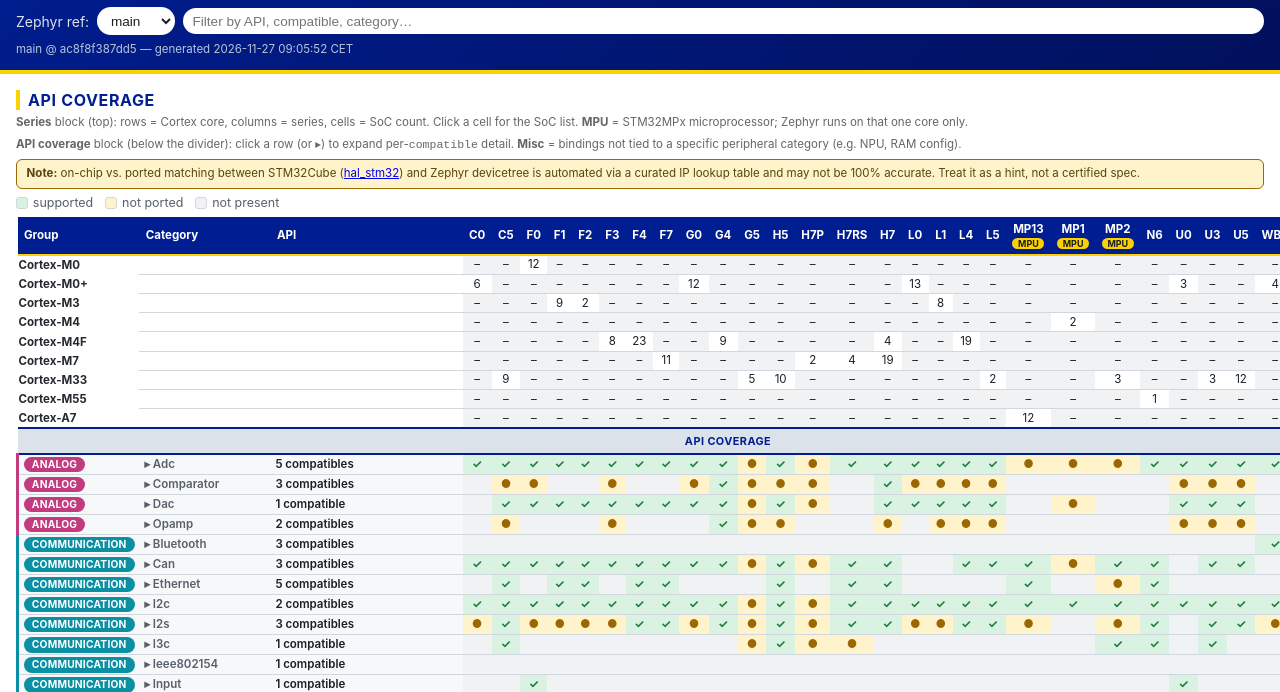
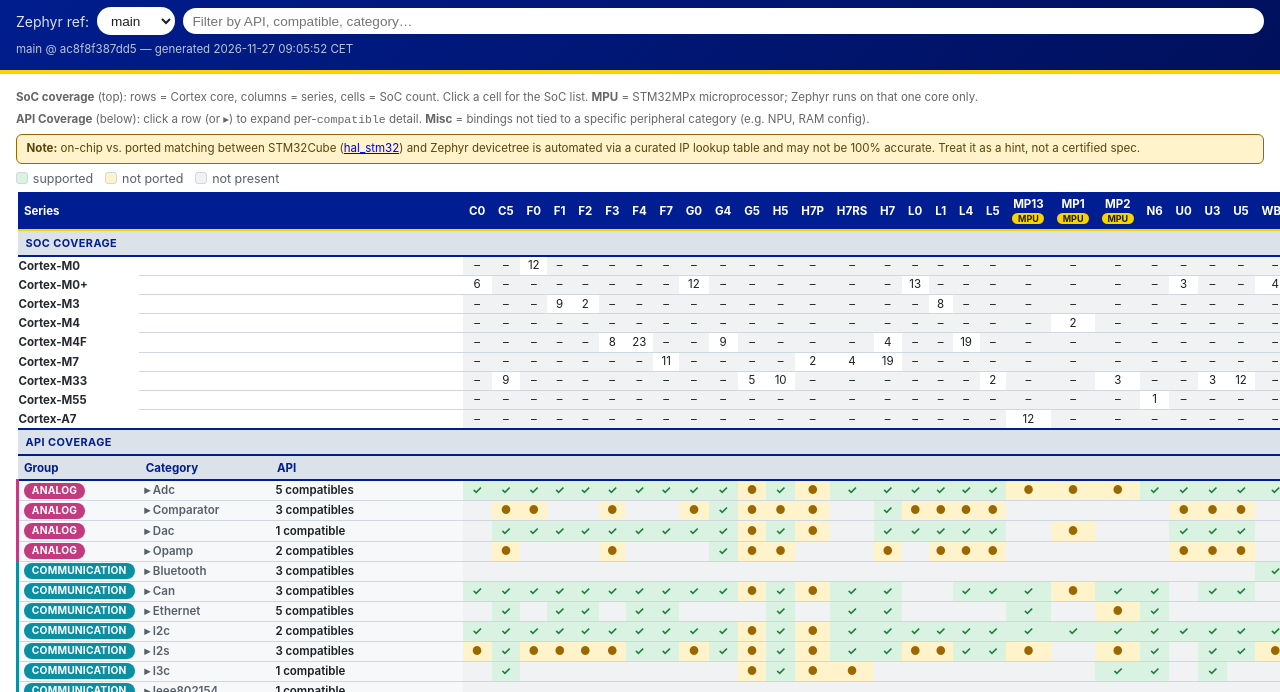
Before and after one commit to erwango/zephyr_stm32_hw_support, a plain HTML site: page index.html in a window 1280 px wide. Shown: the part 88-780 px from the top of the page. Drawn offline with Linux system fonts and the light colour scheme.

Commit message:
dashboard: clarify the combined table's 4-level header hierarchy
- Split the single header row into: a sticky top-level row showing only
  "Series" + the series names/MPU badges; a "SoC coverage"/"API Coverage"
  caption row for each block; and, below "API Coverage", a sub-header row
  with the Group/Category/API/Ported % column labels and per-series
  ported %. All rows keep the same cell count so column-hover alignment
  and the sticky header stay correct throughout.
- Left-justify the caption rows (they inherited the table's default
  centered text-align) and the pre-existing color-key legend.
- Style the Group/Category/API sub-header like the caption row above it
  (light-blue/dark-blue) instead of like the sticky top header (solid
  blue/white), so it reads as part of "API Coverage" rather than a
  second, unrelated top-level header.
- Move the global ported-% badge into the "API Coverage" caption row and
  drop the now-redundant "API coverage" heading above the table.

Co-authored-by: Copilot <223556219+Copilot@users.noreply.github.com>
Signed-off-by: Erwan Gouriou <erwan.gouriou@st.com>

```diff
--- a/assets/app.js
+++ b/assets/app.js
@@ -191,15 +191,13 @@ function computeCoverageStats(report) {
   return { byCategory, bySeries, global: coverageRatio(globalSupported, globalNotPorted) };
 }
 
-function updateCoverageBadge(stats) {
-  const badge = document.getElementById("coverage-badge");
-  if (!stats) {
-    badge.classList.add("hidden");
-    return;
-  }
+function buildCoverageBadge(stats) {
+  if (!stats) return null;
+  const badge = document.createElement("span");
+  badge.className = "coverage-badge";
   badge.textContent = `${formatCoverage(stats.global)} ported`;
   badge.title = "Ported / (ported + on-chip, not ported) across all hardware categories and series";
-  badge.classList.remove("hidden");
+  return badge;
 }
 
 function matchesFilter(category, api, needle) {
@@ -289,16 +287,50 @@ function buildSeriesRows(report, series, cols) {
   return rows;
 }
 
-// Divider row between the Series block and the API coverage block: the two
-// are rendered as one table (so series columns line up), but this keeps it
-// clear they are conceptually two different tables.
-function buildMajorDividerRow(colCount, label) {
+// Section title row: marks which of the two conceptual tables (Series /
+// API coverage) the rows that follow belong to. An optional extra node
+// (e.g. the global ported-% badge) can be appended after the label.
+function buildSectionTitleRow(colCount, label, extraNode) {
   const tr = document.createElement("tr");
-  tr.className = "major-divider-row";
+  tr.className = "section-title-row";
   const td = document.createElement("td");
   td.colSpan = colCount;
-  td.textContent = label;
+  td.appendChild(document.createTextNode(label));
+  if (extraNode) td.appendChild(extraNode);
   tr.appendChild(td);
+  return tr;
+}
+
+// Column-label sub-header for the API coverage block (Group/Category/API/
+// [Ported %] + per-series ported %), shown once right below the "API
+// coverage" section title and above the first category row. Kept out of
+// the sticky top-level <thead> (which only ever shows "Series" + the
+// series names) so that header stays uncluttered while scrolling.
+function buildCoverageSubHeaderRow(seriesObjs, stats) {
+  const tr = document.createElement("tr");
+  tr.className = "coverage-subheader-row";
+  for (const label of ["Group", "Category", "API"]) {
+    const th = document.createElement("th");
+    th.textContent = label;
+    th.className = "col-header-text";
+    tr.appendChild(th);
+  }
+  if (state.showStats) {
+    const th = document.createElement("th");
+    th.textContent = "Ported %";
+    th.className = "col-header-text";
+    th.title = "Ported / (ported + on-chip, not ported); hardware categories only";
+    tr.appendChild(th);
+  }
+  for (const s of seriesObjs) {
+    const th = document.createElement("th");
+    if (stats) {
+      th.textContent = formatCoverage(stats.bySeries.get(s.name));
+      th.title = `${s.name}: ported / (ported + on-chip, not ported)`;
+      th.className = "series-coverage-badge";
+    }
+    tr.appendChild(th);
+  }
   return tr;
 }
 
@@ -445,23 +477,18 @@ function renderTable(report, filter) {
   const cols = metaColCount();
   const needle = filter.trim().toLowerCase();
   const stats = state.showStats && report.hal_stm32_commit ? computeCoverageStats(report) : null;
-  updateCoverageBadge(stats);
 
   const table = document.createElement("table");
   const thead = document.createElement("thead");
   const headRow = document.createElement("tr");
-  for (const label of ["Group", "Category", "API"]) {
-    const th = document.createElement("th");
-    th.textContent = label;
-    th.className = "col-header-text";
-    headRow.appendChild(th);
-  }
-  if (state.showStats) {
-    const th = document.createElement("th");
-    th.textContent = "Ported %";
-    th.className = "col-header-text";
-    th.title = "Ported / (ported + on-chip, not ported); hardware categories only";
-    headRow.appendChild(th);
+  const seriesLabel = document.createElement("th");
+  seriesLabel.textContent = "Series";
+  seriesLabel.className = "col-header-text";
+  headRow.appendChild(seriesLabel);
+  // Blank filler cells so this row keeps the same cell count as every row
+  // below (see buildSeriesRows), keeping series columns' cellIndex aligned.
+  for (let i = 1; i < cols; i++) {
+    headRow.appendChild(document.createElement("th"));
   }
   for (const s of seriesObjs) {
     const th = document.createElement("th");
@@ -477,23 +504,21 @@ function renderTable(report, filter) {
         "Microprocessor: Zephyr targets this core; other on-chip cores (if any) are outside Zephyr's scope.";
       th.appendChild(badge);
     }
-    if (stats) {
-      const pctSpan = document.createElement("span");
-      pctSpan.className = "series-coverage-badge";
-      pctSpan.textContent = formatCoverage(stats.bySeries.get(s.name));
-      th.appendChild(pctSpan);
-    }
     headRow.appendChild(th);
   }
   thead.appendChild(headRow);
   table.appendChild(thead);
 
   const tbody = document.createElement("tbody");
+  const fullWidth = cols + series.length;
 
+  tbody.appendChild(buildSectionTitleRow(fullWidth, "SoC coverage"));
   for (const row of buildSeriesRows(report, seriesObjs, cols)) {
     tbody.appendChild(row);
   }
-  tbody.appendChild(buildMajorDividerRow(cols + series.length, "API coverage"));
+
+  tbody.appendChild(buildSectionTitleRow(fullWidth, "API Coverage", buildCoverageBadge(stats)));
+  tbody.appendChild(buildCoverageSubHeaderRow(seriesObjs, stats));
 
   let categoryCount = 0;
   let lastSection = null;
@@ -526,7 +551,7 @@ function renderTable(report, filter) {
   if (categoryCount === 0) {
     const tr = document.createElement("tr");
     const td = document.createElement("td");
-    td.colSpan = cols + series.length;
+    td.colSpan = fullWidth;
     td.textContent = "No matching APIs.";
     tr.appendChild(td);
     tbody.appendChild(tr);
--- a/assets/style.css
+++ b/assets/style.css
@@ -110,22 +110,13 @@ h1 {
   opacity: 0.85;
 }
 
-.section-heading {
-  font-size: 1rem;
-  margin: 0.9rem 0 0.3rem;
-  text-transform: uppercase;
-  letter-spacing: 0.04em;
-  color: var(--brand-blue);
-  border-left: 4px solid var(--brand-yellow);
-  padding-left: 0.5rem;
-}
-
 .coverage-badge {
   font-size: 0.68rem;
   font-weight: 600;
   text-transform: none;
   letter-spacing: normal;
-  color: #57606a;
+  color: inherit;
+  opacity: 0.75;
   margin-left: 0.5rem;
 }
 
@@ -283,19 +274,46 @@ tbody td {
   background: transparent;
 }
 
-/* Marks the boundary between the Series block and the API coverage block:
+/* Marks the boundary between the "SoC coverage" and "API Coverage" blocks:
    bolder than .section-separator-row so the two stay visually distinct even
    though they now share one table. */
-.major-divider-row td {
+.section-title-row td {
   padding: 0.3rem 0.5rem;
   font-size: 0.68rem;
   font-weight: 700;
   text-transform: uppercase;
   letter-spacing: 0.04em;
+  text-align: left;
   color: var(--brand-blue);
   background: var(--brand-light-blue);
   border-top: 2px solid var(--brand-blue);
   border-bottom: 2px solid var(--brand-blue);
+}
+
+/* Column labels for the API Coverage block, shown once right below its
+   section title row rather than in the sticky top-level header (which only
+   ever shows "Series" + the series names). Styled like .section-title-row
+   (not like the sticky <thead>) so it reads as a continuation of the "API
+   Coverage" caption above it, not as another top-level header. */
+.coverage-subheader-row th {
+  position: static;
+  background: var(--brand-light-blue);
+  color: var(--brand-blue);
+  font-weight: 700;
+  border-bottom: 2px solid var(--brand-blue);
+  padding: 0.3rem 0.4rem;
+  text-align: center;
+  white-space: nowrap;
+}
+
+.coverage-subheader-row th.col-header-text {
+  text-align: left;
+}
+
+.coverage-subheader-row th.series-coverage-badge {
+  display: table-cell;
+  font-size: 0.72rem;
+  font-weight: 700;
 }
 
 .category-row {
@@ -392,13 +410,8 @@ footer {
     color: #c9d1d9;
   }
   .note,
-  .section-heading,
   footer {
     color: #8b949e;
-  }
-  .section-heading {
-    color: var(--brand-yellow);
-    border-left-color: var(--brand-yellow);
   }
   .category-row {
     background: #161b22;
@@ -409,19 +422,21 @@ footer {
   .col-hover {
     box-shadow: inset 0 0 0 999px rgba(255, 255, 255, 0.08);
   }
-  .coverage-badge {
-    color: #8b949e;
-  }
   .detail-row td {
     background: #0d1117;
   }
   .series-row-header {
     color: #c9d1d9;
   }
-  .major-divider-row td {
+  .section-title-row td {
     color: var(--brand-yellow);
     background: #1c2128;
     border-top-color: var(--brand-yellow);
+    border-bottom-color: var(--brand-yellow);
+  }
+  .coverage-subheader-row th {
+    background: #1c2128;
+    color: var(--brand-yellow);
     border-bottom-color: var(--brand-yellow);
   }
   .series-cell:hover,
--- a/index.html
+++ b/index.html
@@ -30,18 +30,16 @@
 
 <main class="page">
   <section>
-    <h2 class="section-heading">API coverage<span id="coverage-badge" class="coverage-badge hidden"></span></h2>
     <p class="note">
-      <strong>Series</strong> block (top): rows = Cortex core, columns =
+      <strong>SoC coverage</strong> (top): rows = Cortex core, columns =
       series, cells = SoC count. Click a cell for the SoC list.
       <strong>MPU</strong> = STM32MPx microprocessor; Zephyr runs on that one
       core only.
     </p>
     <p class="note">
-      <strong>API coverage</strong> block (below the divider): click a row
-      (or ▸) to expand per-<code>compatible</code> detail. <strong>Misc</strong>
-      = bindings not tied to a specific peripheral category (e.g. NPU, RAM
-      config).
+      <strong>API Coverage</strong> (below): click a row (or ▸) to expand
+      per-<code>compatible</code> detail. <strong>Misc</strong> = bindings
+      not tied to a specific peripheral category (e.g. NPU, RAM config).
     </p>
     <p class="note silicon-note">
       <strong>Note:</strong> on-chip vs. ported matching between STM32Cube
```
